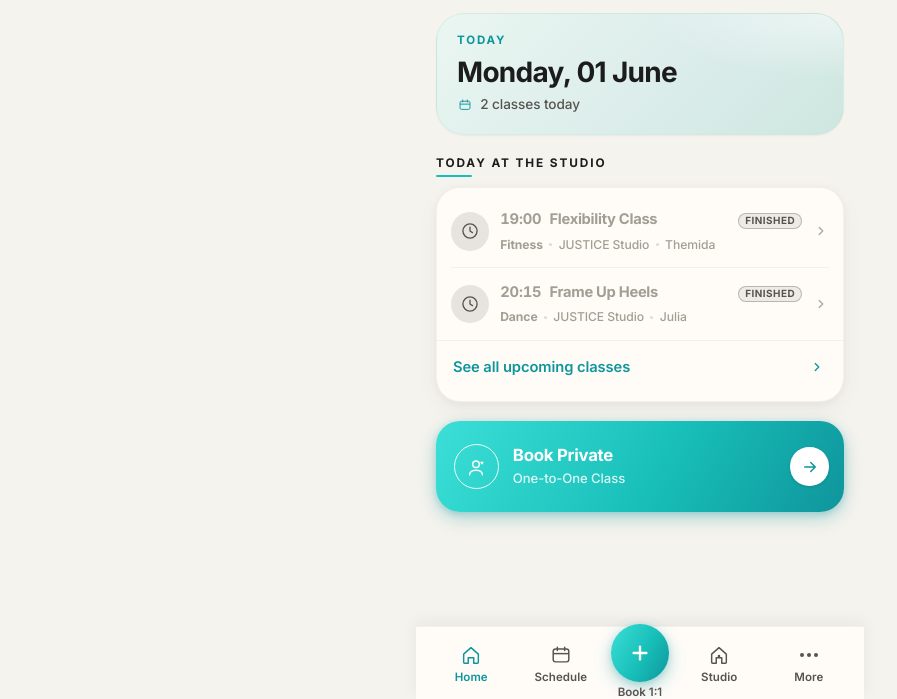
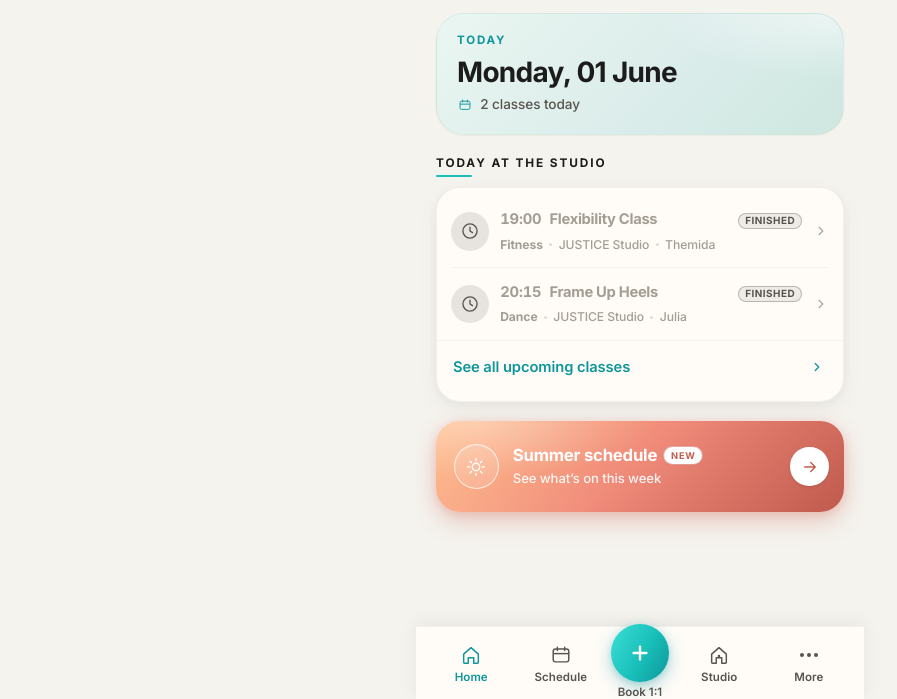
Before and after one commit to lady-justice/lady-justice.github.io, a website with bundled scripts: page index.html in a window 1280 px wide. Shown: the part 101-800 px from the top of the page, without its empty margins (0-897 px from the left). Built offline with nearby package versions, Linux system fonts and the light colour scheme.

Commit message:
summer cta

```diff
--- a/assets/js/core/config.js
+++ b/assets/js/core/config.js
@@ -11,7 +11,7 @@ export const APP_CONFIG = Object.freeze({
   storageKeys: Object.freeze({
     locale: 'justice-lang',
     localeLegacy: /** @type {const} */ (['lj-lang']),
-    scheduleBannerDismissed: 'justice-schedule-banner-dismissed',
+    scheduleBannerDismissed: 'justice-summer-schedule-banner-dismissed',
   }),
 });
 
--- a/assets/js/i18n/strings.js
+++ b/assets/js/i18n/strings.js
@@ -54,6 +54,10 @@ export const STRINGS = {
     home_group_sched_title: 'Group Schedule',
     home_group_sched_desc: 'See all upcoming classes',
     home_group_sched_hint: 'This week’s classes',
+    home_summer_promo: 'Summer schedule',
+    home_summer_promo_badge: 'NEW',
+    home_summer_promo_sub: 'See what’s on this week',
+    home_summer_promo_aria: 'Open group schedule — new summer timetable',
     home_preview_place: 'JUSTICE Studio',
     home_preview_class_finished: 'Finished',
     home_preview_empty: 'No classes listed for today.',
@@ -86,7 +90,7 @@ export const STRINGS = {
     schedule_filter_chip_fitness: 'Fitness',
     schedule_filter_day_empty: 'No classes match this filter on this day.',
     schedule_sheet_close_aria: 'Close',
-    schedule_banner_book_early: 'Classes fill up fast! Book early to secure your spot.',
+    schedule_banner_summer: 'New summer schedule is here — take a look!',
     schedule_banner_close_aria: 'Dismiss',
     schedule_group_kicker: 'Group classes',
     schedule_week_aria: 'Group class timetable, this calendar week',
@@ -225,6 +229,10 @@ export const STRINGS = {
     home_group_sched_title: 'Ομαδικό πρόγραμμα',
     home_group_sched_desc: 'Όλα τα επερχόμενα μαθήματα',
     home_group_sched_hint: 'Μαθήματα αυτής της εβδομάδας',
+    home_summer_promo: 'Καλοκαιρινό πρόγραμμα',
+    home_summer_promo_badge: 'ΝΕΟ',
+    home_summer_promo_sub: 'Δείτε τα μαθήματα αυτής της εβδομάδας',
+    home_summer_promo_aria: 'Άνοιγμα ομαδικού προγράμματος — νέο καλοκαιρινό πρόγραμμα',
     home_preview_place: 'JUSTICE Studio',
     home_preview_class_finished: 'Ολοκληρώθηκε',
     home_preview_empty: 'Δεν υπάρχουν μαθήματα για αυτή την ημέρα.',
@@ -257,7 +265,7 @@ export const STRINGS = {
     schedule_filter_chip_fitness: 'Fitness',
     schedule_filter_day_empty: 'Δεν υπάρχουν μαθήματα αυτής της κατηγορίας αυτή την ημέρα.',
     schedule_sheet_close_aria: 'Κλείσιμο',
-    schedule_banner_book_early: 'Γεμίζουν γρήγορα! Κλείστε νωρίς για να εξασφαλίσετε θέση.',
+    schedule_banner_summer: 'Νέο καλοκαιρινό πρόγραμμα — δείτε το εδώ!',
     schedule_banner_close_aria: 'Κλείσιμο',
     schedule_group_kicker: 'Ομαδικά μαθήματα',
     schedule_week_aria: 'Πρόγραμμα ομαδικών μαθημάτων, τρέχουσα εβδομάδα',
@@ -396,6 +404,10 @@ export const STRINGS = {
     home_group_sched_title: 'Групповое расписание',
     home_group_sched_desc: 'Все ближайшие занятия',
     home_group_sched_hint: 'Занятия на этой неделе',
+    home_summer_promo: 'Летнее расписание',
+    home_summer_promo_badge: 'Новое',
+    home_summer_promo_sub: 'Посмотрите, что изменилось',
+    home_summer_promo_aria: 'Открыть групповое расписание — новое летнее расписание',
     home_preview_place: 'JUSTICE Studio',
     home_preview_class_finished: 'Завершено',
     home_preview_empty: 'На сегодня в расписании нет занятий.',
@@ -428,7 +440,7 @@ export const STRINGS = {
     schedule_filter_chip_fitness: 'Фитнес',
     schedule_filter_day_empty: 'В этот день нет занятий выбранной категории.',
     schedule_sheet_close_aria: 'Закрыть',
-    schedule_banner_book_early: 'Места разбирают быстро! Бронируйте заранее.',
+    schedule_banner_summer: 'Новое летнее расписание — загляните!',
     schedule_banner_close_aria: 'Скрыть',
     schedule_group_kicker: 'Групповые занятия',
     schedule_week_aria: 'Расписание групповых занятий, текущая календарная неделя',
@@ -567,6 +579,10 @@ export const STRINGS = {
     home_group_sched_title: 'ჯგუფური განრიგი',
     home_group_sched_desc: 'ყველა მომავალი გაკვეთილი',
     home_group_sched_hint: 'ამ კვირის გაკვეთილები',
+    home_summer_promo: 'ზაფხულის განრიგი',
+    home_summer_promo_badge: 'ახალი',
+    home_summer_promo_sub: 'ნახეთ ამ კვირის გაკვეთილები',
+    home_summer_promo_aria: 'ჯგუფური განრიგის გახსნა — ახალი ზაფხულის განრიგი',
     home_preview_place: 'JUSTICE Studio',
     home_preview_class_finished: 'დასრულებულია',
     home_preview_empty: 'დღეს გაკვეთილები არ არის ჩამოთვლილი.',
@@ -599,7 +615,7 @@ export const STRINGS = {
     schedule_filter_chip_fitness: 'ფიტნესი',
     schedule_filter_day_empty: 'ამ დღეს ამ კატეგორიის გაკვეთილები არ არის.',
     schedule_sheet_close_aria: 'დახურვა',
-    schedule_banner_book_early: 'ადგილები სწრაფად ივსება! დაიკავეთ ადგილი ნაადრევად.',
+    schedule_banner_summer: 'ახალი ზაფხულის განრიგი — ნახეთ აქ!',
     schedule_banner_close_aria: 'დამალვა',
     schedule_group_kicker: 'ჯგუფური გაკვეთილები',
     schedule_week_aria: 'ჯგუფური გაკვეთილების განრიგი, მიმდინარე კალენდარული კვირა',
--- a/assets/js/pages/home-page.js
+++ b/assets/js/pages/home-page.js
@@ -38,19 +38,21 @@ const HOME_HTML = /* html */ `
       </section>
 
       <div class="home__booking">
-        <a class="home__book-private" href="#/book#book-individual">
-          <span class="home__book-private-icon" aria-hidden="true">
+        <a class="home__summer-cta" href="#/schedule" data-i18n-attr="aria-label:home_summer_promo_aria">
+          <span class="home__summer-cta-icon" aria-hidden="true">
             <svg width="22" height="22" viewBox="0 0 24 24" fill="none">
-              <circle cx="12" cy="9" r="3.6" stroke="currentColor" stroke-width="1.6"/>
-              <path d="M5 20.5c0-3 3-5 7-5s7 2 7 5" stroke="currentColor" stroke-width="1.6" stroke-linecap="round"/>
-              <path d="M18.5 5.2l.65 1.4 1.55.18-1.15 1.05.32 1.52L18.5 8.6l-1.37.77.32-1.52L16.3 6.78l1.55-.18z" fill="currentColor"/>
+              <circle cx="12" cy="12" r="4" stroke="currentColor" stroke-width="1.6"/>
+              <path d="M12 3v2M12 19v2M5.64 5.64l1.41 1.41M16.95 16.95l1.41 1.41M3 12h2M19 12h2M5.64 18.36l1.41-1.41M16.95 7.05l1.41-1.41" stroke="currentColor" stroke-width="1.6" stroke-linecap="round"/>
             </svg>
           </span>
-          <span class="home__book-private-text">
-            <span class="home__book-private-title" data-i18n="home_book_private_title">Book Private</span>
-            <span class="home__book-private-sub" data-i18n="home_book_private_desc">One-to-One Class</span>
+          <span class="home__summer-cta-text">
+            <span class="home__summer-cta-title-row">
+              <span class="home__summer-cta-title" data-i18n="home_summer_promo">Summer schedule</span>
+              <span class="home__summer-cta-badge" data-i18n="home_summer_promo_badge">NEW</span>
+            </span>
+            <span class="home__summer-cta-sub" data-i18n="home_summer_promo_sub">See what’s on this week</span>
           </span>
-          <span class="home__book-private-arrow" aria-hidden="true">
+          <span class="home__summer-cta-arrow" aria-hidden="true">
             <svg width="18" height="18" viewBox="0 0 24 24" fill="none"><path d="M5 12h14M13 6l6 6-6 6" stroke="currentColor" stroke-width="2" stroke-linecap="round" stroke-linejoin="round"/></svg>
           </span>
         </a>
--- a/assets/js/pages/schedule-page.js
+++ b/assets/js/pages/schedule-page.js
@@ -48,11 +48,11 @@ const SCHEDULE_HTML = /* html */ `
     </section>
   </main>
 
-  <div class="schedule-banner" id="j-schedule-banner" hidden>
+  <div class="schedule-banner schedule-banner--summer" id="j-schedule-banner" hidden>
     <span class="schedule-banner__icon" aria-hidden="true">
-      <svg width="18" height="18" viewBox="0 0 24 24" fill="none"><path d="M8 2v3M16 2v3M3 10h18M5 4h14a2 2 0 0 1 2 2v14a2 2 0 0 1-2 2H5a2 2 0 0 1-2-2V6a2 2 0 0 1 2-2Z" stroke="currentColor" stroke-width="1.75" stroke-linecap="round"/><path d="M3 14h18" stroke="currentColor" stroke-width="1.75"/></svg>
+      <svg width="18" height="18" viewBox="0 0 24 24" fill="none"><circle cx="12" cy="12" r="4" stroke="currentColor" stroke-width="1.75"/><path d="M12 2v2M12 20v2M4.93 4.93l1.41 1.41M17.66 17.66l1.41 1.41M2 12h2M20 12h2M4.93 19.07l1.41-1.41M17.66 6.34l1.41-1.41" stroke="currentColor" stroke-width="1.75" stroke-linecap="round"/></svg>
     </span>
-    <p class="schedule-banner__text" data-i18n="schedule_banner_book_early">Classes fill up fast! Book early to secure your spot.</p>
+    <p class="schedule-banner__text" data-i18n="schedule_banner_summer">New summer schedule is here — take a look!</p>
     <button type="button" class="schedule-banner__close" id="j-schedule-banner-close" data-i18n-attr="aria-label:schedule_banner_close_aria">
       <span aria-hidden="true">&times;</span>
     </button>
--- a/assets/styles/desktop.css
+++ b/assets/styles/desktop.css
@@ -9,7 +9,7 @@
     padding-inline-end: var(--home-pad-inline-end);
   }
 
-  .home__book-private {
+  .home__summer-cta {
     min-height: 5.65rem;
   }
 }
--- a/assets/styles/home.css
+++ b/assets/styles/home.css
@@ -7,7 +7,7 @@
  *   3. "TODAY AT THE STUDIO"  (uppercase eyebrow with short turquoise underline)
  *      White card with class rows: clock-circle | time + title + meta | chevron
  *      "See all upcoming classes" footer with chevron
- *   4. Book Private  (solid brand gradient CTA, full width)
+ *   4. Summer schedule CTA  (warm gradient, links to #/schedule)
  *
  * The 5-item dock (Home / Schedule / + / Studio / More) lives in layout.css.
  */
@@ -473,7 +473,7 @@
   height: 1.25rem;
 }
 
-/* ──────────────────────────── 4. Book Private ──────────────────────── */
+/* ──────────────────────────── 4. Summer schedule CTA ───────────────── */
 .home__booking {
   flex: 0 0 auto;
   width: 100%;
@@ -483,7 +483,8 @@
   margin-top: 0.25rem;
 }
 
-.home__book-private {
+.home__summer-cta {
+  position: relative;
   display: flex;
   align-items: center;
   gap: 0.85rem;
@@ -492,27 +493,46 @@
   border-radius: var(--r-xl);
   text-decoration: none;
   color: #fff;
-  background: var(--grad-cta);
-  box-shadow: var(--shadow-cta);
+  background: linear-gradient(
+    135deg,
+    #ffb37a 0%,
+    var(--c-accent-warm) 48%,
+    color-mix(in srgb, var(--c-accent-warm-deep) 90%, #8f3f38) 100%
+  );
+  overflow: hidden;
+  box-shadow:
+    0 9px 24px color-mix(in srgb, var(--c-accent-warm-deep) 30%, transparent),
+    0 2px 8px color-mix(in srgb, var(--c-accent-warm) 24%, transparent);
   transition:
     box-shadow 0.18s ease,
     transform 0.15s ease;
 }
-.home__book-private:hover {
+.home__summer-cta::before {
+  content: '';
+  position: absolute;
+  inset: 0;
+  background:
+    radial-gradient(85% 120% at 10% 0%, rgba(255, 255, 255, 0.35) 0%, transparent 52%),
+    linear-gradient(90deg, rgba(255, 255, 255, 0.12), transparent 42%);
+  pointer-events: none;
+}
+.home__summer-cta:hover {
   text-decoration: none;
   box-shadow:
-    0 8px 22px rgba(13, 148, 136, 0.4),
-    0 3px 8px rgba(13, 148, 136, 0.24);
+    0 11px 28px color-mix(in srgb, var(--c-accent-warm-deep) 36%, transparent),
+    0 3px 10px color-mix(in srgb, var(--c-accent-warm) 28%, transparent);
 }
-.home__book-private:active {
+.home__summer-cta:active {
   transform: scale(0.99);
 }
-.home__book-private:focus-visible {
-  outline: 2px solid color-mix(in srgb, var(--c-turquoise-bright) 65%, #fff);
+.home__summer-cta:focus-visible {
+  outline: 2px solid color-mix(in srgb, #fed7aa 80%, #fff);
   outline-offset: 3px;
 }
 
-.home__book-private-icon {
+.home__summer-cta-icon {
+  position: relative;
+  z-index: 1;
   flex-shrink: 0;
   display: inline-flex;
   align-items: center;
@@ -520,12 +540,36 @@
   width: 2.85rem;
   height: 2.85rem;
   border-radius: 50%;
-  border: 1.5px solid rgba(255, 255, 255, 0.9);
-  background: transparent;
+  border: 1.5px solid rgba(255, 255, 255, 0.72);
+  background: rgba(255, 255, 255, 0.14);
   color: #fff;
+  box-shadow: inset 0 1px 0 rgba(255, 255, 255, 0.18);
 }
 
-.home__book-private-text {
+.home__summer-cta-badge {
+  flex: 0 0 auto;
+  display: inline-flex;
+  align-items: center;
+  justify-content: center;
+  min-height: 1.05rem;
+  padding: 0.12rem 0.42rem 0.1rem;
+  border-radius: var(--r-pill);
+  background: #fff;
+  color: var(--c-accent-warm-deep);
+  font-size: 0.58rem;
+  font-weight: 800;
+  line-height: 1;
+  letter-spacing: 0.08em;
+  text-transform: uppercase;
+  box-shadow:
+    0 1px 2px rgba(127, 29, 29, 0.1),
+    0 0 0 1px rgba(255, 255, 255, 0.28);
+  pointer-events: none;
+}
+
+.home__summer-cta-text {
+  position: relative;
+  z-index: 1;
   flex: 1 1 auto;
   min-width: 0;
   display: flex;
@@ -533,7 +577,15 @@
   gap: 0.15rem;
 }
 
-.home__book-private-title {
+.home__summer-cta-title-row {
+  display: flex;
+  align-items: center;
+  gap: 0.45rem;
+  min-width: 0;
+}
+
+.home__summer-cta-title {
+  min-width: 0;
   font-size: 1.05rem;
   font-weight: 700;
   letter-spacing: -0.015em;
@@ -541,13 +593,15 @@
   color: #fff;
 }
 
-.home__book-private-sub {
+.home__summer-cta-sub {
   font-size: 0.82rem;
   font-weight: 500;
-  color: rgba(255, 255, 255, 0.85);
+  color: rgba(255, 255, 255, 0.9);
 }
 
-.home__book-private-arrow {
+.home__summer-cta-arrow {
+  position: relative;
+  z-index: 1;
   flex-shrink: 0;
   display: inline-flex;
   align-items: center;
@@ -555,18 +609,18 @@
   width: 2.4rem;
   height: 2.4rem;
   border-radius: 50%;
-  color: var(--c-turquoise-deep);
+  color: var(--c-accent-warm-deep);
   background: #fff;
-  box-shadow: 0 1px 3px rgba(15, 23, 42, 0.15);
+  box-shadow: 0 1px 3px rgba(15, 23, 42, 0.12);
 }
 
 @media (prefers-reduced-motion: reduce) {
-  .home__book-private,
+  .home__summer-cta,
   .home-card__slot,
   .home-card__see-link {
     transition: none;
   }
-  .home__book-private:active {
+  .home__summer-cta:active {
     transform: none;
   }
 }
@@ -627,15 +681,15 @@ body.page--home .home-card__body::-webkit-scrollbar-thumb:hover {
   body.page--home .home__date {
     padding: 0.95rem 1rem 0.95rem 1.1rem;
   }
-  body.page--home .home__book-private {
+  body.page--home .home__summer-cta {
     min-height: 3.85rem;
     padding: 0.7rem 0.85rem 0.7rem 0.95rem;
   }
-  body.page--home .home__book-private-icon {
+  body.page--home .home__summer-cta-icon {
     width: 2.45rem;
     height: 2.45rem;
   }
-  body.page--home .home__book-private-arrow {
+  body.page--home .home__summer-cta-arrow {
     width: 2.1rem;
     height: 2.1rem;
   }
```
Also changed, not shown: assets/styles/schedule.css (+13 -0 lines).
